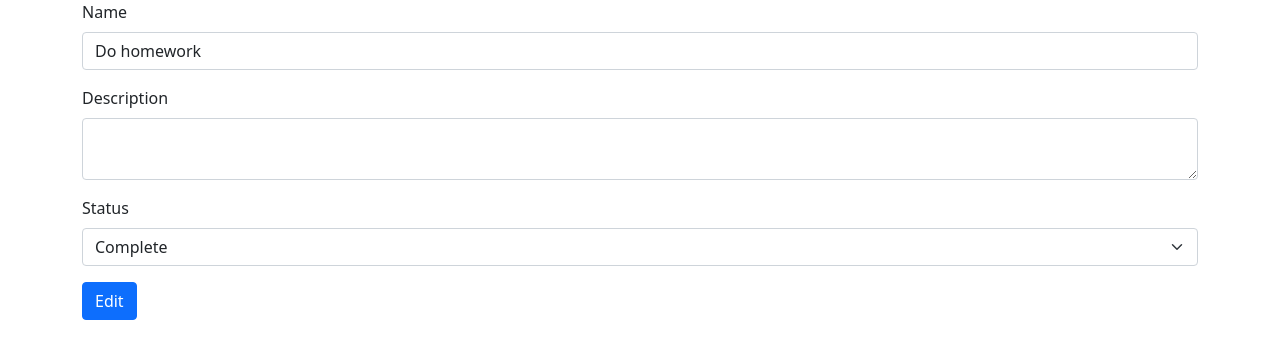
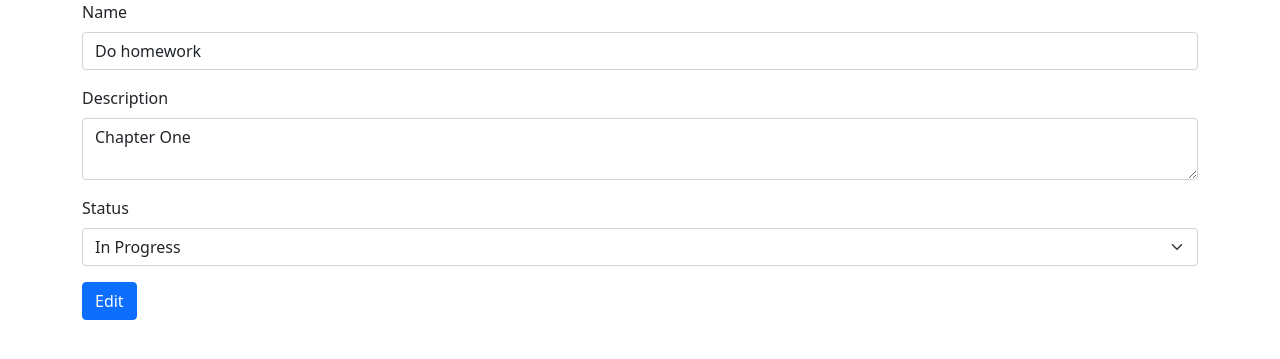
Before and after one commit to HastagKc/Todo-Using-Django-Framework, a Django app: page /edit/1/ in a window 1280 px wide. Shown: the part 56-415 px from the top of the page. Run offline with Django 5.2, Linux system fonts and the light colour scheme; data comes from the database, SQL or seed files in the repository; both versions use the stored data as it was after the commit.

Commit message:
modified

```diff
--- a/todo/base/views.py
+++ b/todo/base/views.py
@@ -1,9 +1,5 @@
 from django.shortcuts import render, redirect
 from django.http import HttpResponse
-from .models import Todo
-
-# Import necessary modules
-from django.shortcuts import render
 from .models import Todo
 
 
--- a/todo/templates/edit.html
+++ b/todo/templates/edit.html
@@ -21,17 +21,26 @@
 
             <div class="mb-3">
               <label for="description" class="form-label">Description</label>
-              <textarea class="form-control" id="description" name="description" required></textarea>
+              <textarea class="form-control" id="description" name="description" required>{{ todo.description }}</textarea>
             </div>
             <div class="mb-3">
               <label for="status" class="form-label">Status</label>
               <select class="form-select" aria-label="Default select example" id="status" name="status" required>
-                <option value="Complete">Complete</option>
-                <option value="Not Complete">Not Complete</option>
-                <option value="In Progress">In Progress</option>
+                {% if todo.status == 'Complete' %}
+                  <option value="Complete" selected>Complete</option>
+                  <option value="Not Complete">Not Complete</option>
+                  <option value="In Progress">In Progress</option>
+                {% elif todo.status == 'Not Complete' %}
+                  <option value="Complete">Complete</option>
+                  <option value="Not Complete" selected>Not Complete</option>
+                  <option value="In Progress">In Progress</option>
+                {% else %}
+                  <option value="Complete">Complete</option>
+                  <option value="Not Complete">Not Complete</option>
+                  <option value="In Progress" selected>In Progress</option>
+                {% endif %}
               </select>
             </div>
-
             <button type="submit" class="btn btn-primary">Edit</button>
           </form>
         </div>
```
Also changed, not shown: todo/db.sqlite3.
